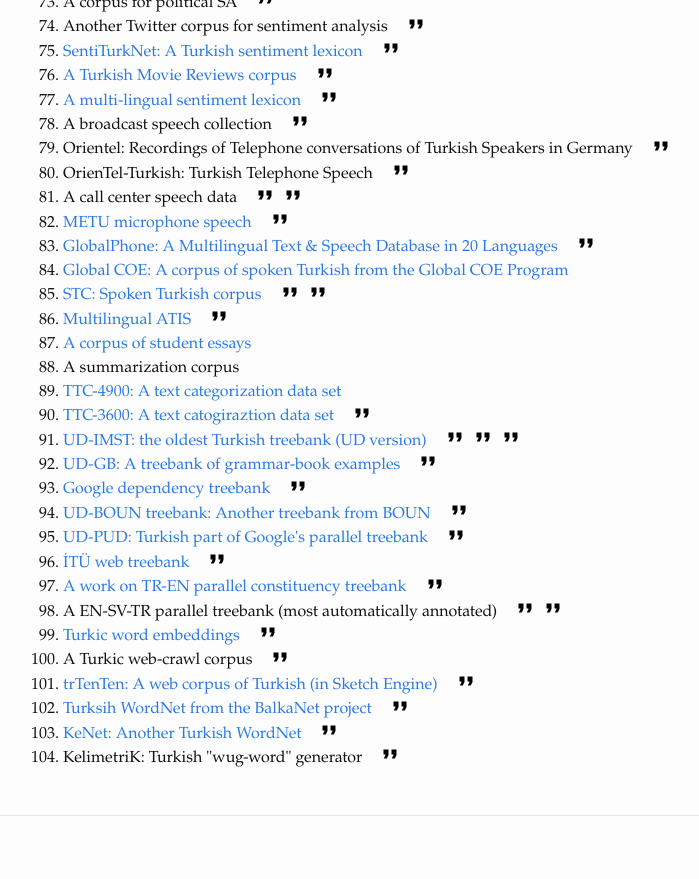
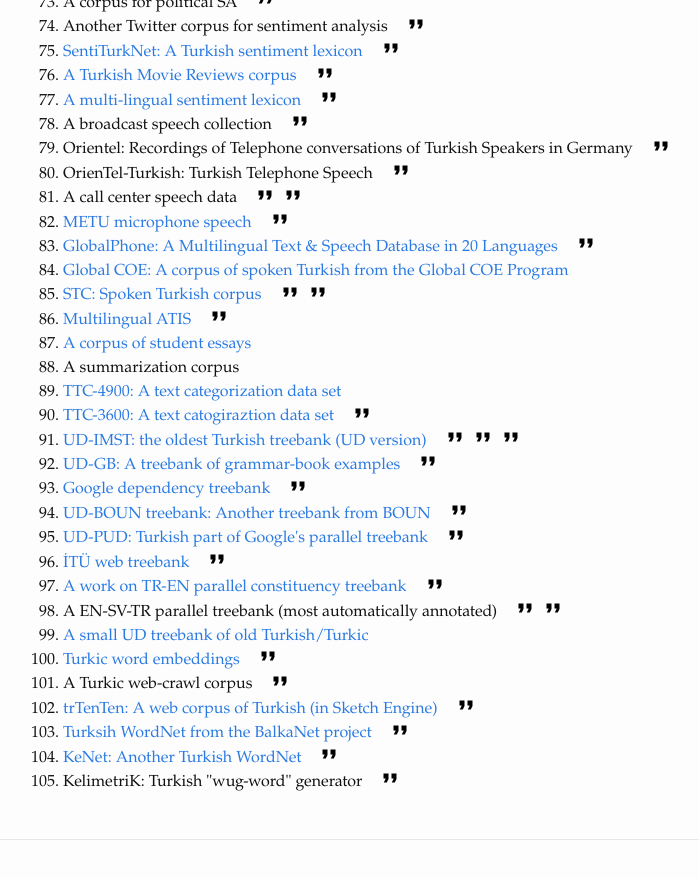
Before and after one commit to TurkishNLP/list, a Jekyll site: the page built from index.md, in a window 1280 px wide and 900 px high, scrolled down 1964 px. Shown: the top 879 px of the window, without its empty margins (237-936 px from the left). Built offline with Jekyll 4.4.1, drawn with Linux system fonts in a browser that asks for light colours.

Commit message:
Add a small treebank of old Turkic

```diff
--- a/_data/resources.yml
+++ b/_data/resources.yml
@@ -711,3 +711,8 @@
   category: corpus
   subcat: code-switching
   link: http://tools.nlp.itu.edu.tr/Datasets
+- dsc: A small UD treebank of old Turkish/Turkic
+  link: https://github.com/UniversalDependencies/UD_Old_Turkish-Tonqq
+  category: corpus
+  subcat: treebank
+  license: CC0 1.0
```
